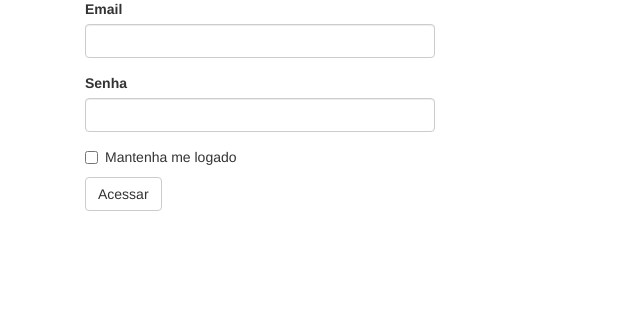
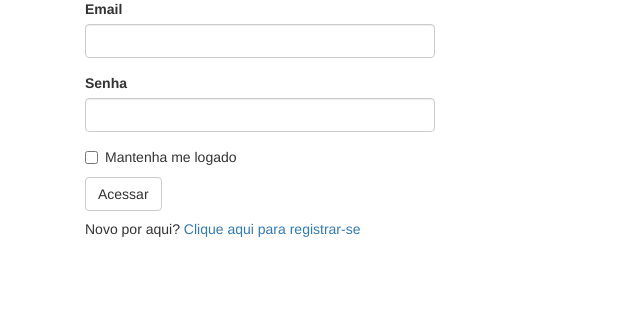
Before and after one commit to claudioacioli/flasky, a Flask app: page /auth/login in a window 1280 px wide. Shown: the part 171-491 px from the top of the page, without its empty margins (0-640 px from the left). Run offline with Flask 2, Linux system fonts and the light colour scheme; some libraries are stand-ins or nearby versions.

Commit message:
feat: Cria link para registro

```diff
--- a/app/templates/auth/login.html
+++ b/app/templates/auth/login.html
@@ -7,5 +7,8 @@
     </div>
     <div class="col-md-4">
         {{ wtf.quick_form(form) }}
+        <p style="margin-top: 8px">Novo por aqui?
+          <a href="{{ url_for('auth.register') }}">Clique aqui para registrar-se</a>
+        </p>
     </div>
 {% endblock %}
```
